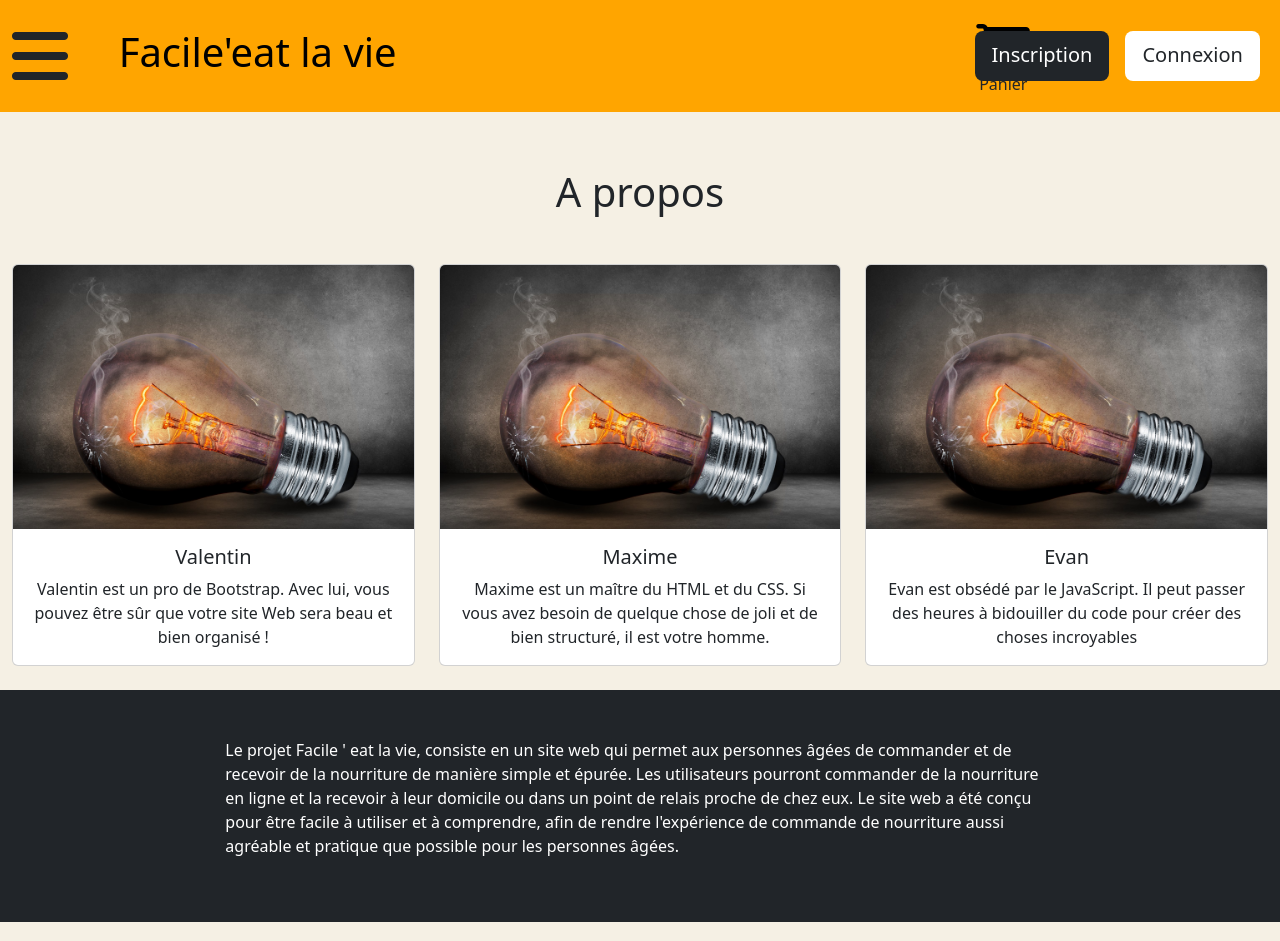
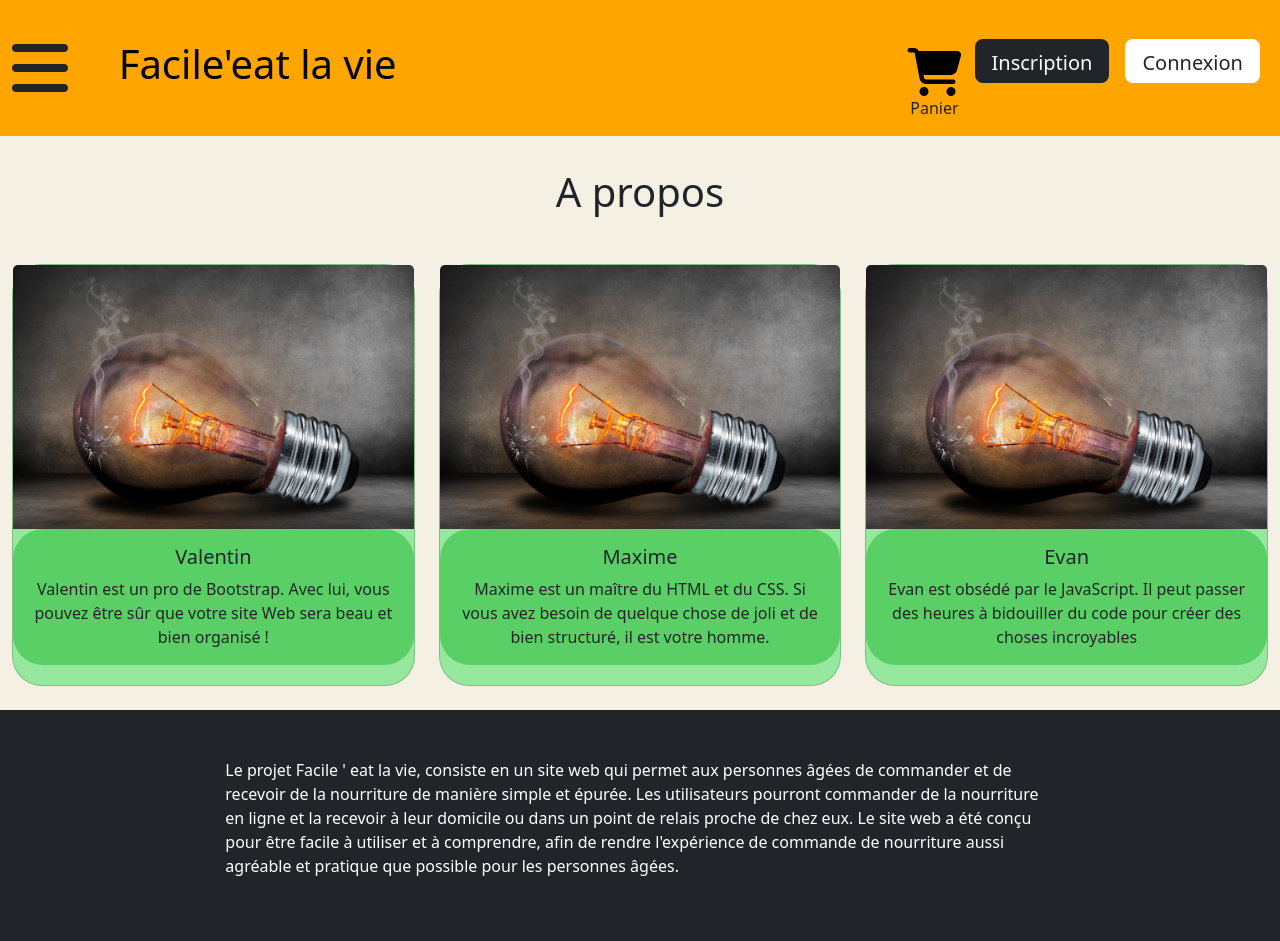
Before and after one commit to ValentinWall/ProjetfilRouge, a Symfony app: template templates/apropos.html.twig in a window 1280 px wide. Shown: the top 941 px of the page. Run offline with Twig, Linux system fonts and the light colour scheme; the template is opened without the code that fills it, so the values that code supplies are empty; some libraries are stand-ins or nearby versions.

Commit message:
cssbgdelamortquitue

```diff
--- a/public/css/style.css
+++ b/public/css/style.css
@@ -15,19 +15,39 @@ header{
 main{
     margin-top: 15vh;
 }
-.btnHeader{height: 45%;}
-#containerSvgHeader{margin-right: 5%;}
+.btnHeader{
+    height: 45%;
+    margin-right: 1%;
+    margin-left: 1%;
+}
+
+.logo{
+    margin-left: 1%;
+    margin-right: 1%;
+}
+
+.logouser{
+    margin-top: 3%;
+}
+
 
 .burger{
-    background-color: #FFE6C1;
-    height: 100%;
-    width: 20%;
+    background-color: orange;
+    width: 10%;
     position: fixed;
     z-index: 99;
-    top: 125px;
+    top: 10%;
     display: none;
 }
-.contentBurger{background-color: #FFE6C1;}
+
+.burger-item:hover{
+    color: white;
+    border-bottom: white solid 0.1rem;
+    -webkit-tap-highlight-color: transparent;
+    transform: translateZ(0);
+    -webkit-transition: all .1s ease;
+    transition: all .1s ease;
+}
 /************/
 
 /*style i, a */
@@ -70,6 +90,31 @@ i:hover{
 .cat3{background-color: #FF5166;}
 .cart3body{background-color: #F9ADAF;}
 .btnCart3{background-color: #FF5166;}
+
+
+.card{
+    border-radius: 30px;
+    background-color: #95E89E;
+}
+
+.category-name{
+    border-radius: 30px 30px 0px 0px;
+    margin-bottom: 5%;
+    background-color: #13DB3F;
+    padding-top: 5%;
+    padding-bottom: 5%;
+}
+
+.card-body {
+    background-color: #59cf65;
+    margin-bottom: 5%;
+    border-radius: 30px;
+}
+
+.img-product {
+    background-color: #13DB3F;
+    border-radius: 30px;
+}
 /**************/
 
 /*ConnexionController form*/
@@ -77,6 +122,10 @@ i:hover{
     background-color: #FFE6C1;
     width: 35%;
     border-radius: 20px;
+}
+
+.titre{
+    margin-top: 10%;
 }
 /*404*/
 
--- a/src/Entity/User.php
+++ b/src/Entity/User.php
@@ -78,7 +78,7 @@ class User implements UserInterface, PasswordAuthenticatedUserInterface
      */
     public function getUserIdentifier(): string
     {
-        return (string) $this->email;
+        return (string) $this->firstName; //email;
     }
 
     /**
--- a/templates/_header.html.twig
+++ b/templates/_header.html.twig
@@ -11,34 +11,55 @@
                 <a href="{{ path('/accueil') }}"><h1>Facile'eat la vie</h1></a>
             </div>
 
-            <div class="col  col-lg-5 d-flex justify-content-end " id="containerBtnHeader">
+            <div class="col  col-lg-5 d-flex justify-content-end" id="containerBtnHeader">
+                <div class="text-center d-flex flex-row justify-content-center pt-4 logo">
                     <div class="text-center d-flex flex-column justify-content-center pt-4" id="containerSvgHeader">
                         <a href="{{ path('/panier') }}"><i class="fas fa-shopping-cart fa-3x"></i></a>
                         <p>Panier</p>
                     </div>
-                <div class="col  col-lg-5 d-flex justify-content-end align-items-center text-center">
+                </div>
+
+                    {% if is_granted('ROLE_SUPER_ADMIN') %}
+                    <div class="text-center d-flex flex-row justify-content-center pt-4 logo">
+                        <div class="text-center d-flex flex-column justify-content-center pt-4" id="containerSvgHeader">
+                            <a href="{{ path('admin') }}"><i class="fa fa-wrench fa-3x"></i></a>
+                            <p>Administration</p>
+                        </div>
+                    </div>
+                    {% endif %}
+
+
                     {% if app.user is null %}
+                    <div class="text-center d-flex flex-row justify-content-center pt-4 logouser">
                         <a href="{{ path('app_register')}}" class="btn btn-lg bg-dark text-white mx-2 btnHeader">Inscription</a>
                         <a href="{{ path('app_login') }}" class="btn btn-lg  bg-white text-dark mx-2 btnHeader">Connexion</a>
+                    </div>
+
+
                     {% else %}
-                    <div class="mb-3">
-                        Vous êtes connecté en tant que {{ app.user.userIdentifier }}.
-                        <hr>
-                        <a href="{{ path('app_logout') }}" class="btn bg-danger text-white btnHeader"><i class="bi bi-bandaid-fill"> Déconnexion </i></a>
+                        {# Vous êtes connecté en tant que {{ app.user.userIdentifier }}. #}
+                        <div class="text-center d-flex flex-column justify-content-center pt-4">
+                            <div class="text-center d-flex flex-column justify-content-center pt-4" id="containerSvgHeader">
+                            <i class="fa fa-user-circle fa-3x"></i>
+                            <p>{{ app.user.userIdentifier }}</p>
+                            </div>
+                        </div>
+
+                        <div class="text-center d-flex flex-column justify-content-center pt-4 logo">
+                            <div class="text-center d-flex flex-column justify-content-center pt-4" id="containerSvgHeader">
+                            <a href="{{ path('app_logout') }}"><i class="fa fa-window-close fa-3x"></i></a>
+                            <p>Déconnexion</p>
+                            </div>
                         </div>
                     {% endif %}
                 </div>
+
+
+
+
             </div>
         </div>
-        {% if is_granted('ROLE_SUPER_ADMIN') %}
-        <div class="row">
-            <div class="col-1">
-            <a title="Admin" class="btn btn-light btn-outline-dark"
-                href="{{ path('admin') }}">
-                <i class="bi bi-bandaid-fill"></i>
-            </a>
-        </div>
-        {% endif %}
+
     </nav>
 </header>
 
@@ -46,7 +67,7 @@
     <div class="container">
         <div class="row orange">
             <div class="col ">
-                <h1 class="ml-3">Menu</h1>
+                <h1 class="ml-2">Menu</h1>
             </div>
             <div class="col d-flex justify-content-end">
                 <i class="fas fa-times fa-3x"></i>
@@ -54,12 +75,12 @@
         </div>
         <div class="container mt-5">
             <div class="row flex-column align-items-end">
-                <a class="orange h4 mt-3" href="{{ path('/apropos') }}">A propos</a>
-                <a class="orange h4 mt-3" href="{{ path('/accueil') }}">Accueil</a>
-                <a class="orange h4 mt-3" href="{{ path('/connexion') }}">Connexion</a>
-                <a class="orange h4 mt-3" href="{{ path('/livraison') }}">Livraison</a>
-                <a class="orange h4 mt-3" href="{{ path('contact') }}">Messagerie</a>
-                <a class="orange h4 mt-3" href="{{ path('/panier') }}">Panier</a>
+                <a class="h4 mt-3 text-center burger-item" href="{{ path('/accueil') }}">Accueil</a>
+                <a class="h4 mt-3 text-center burger-item" href="{{ path('/connexion') }}">Connexion</a>
+                <a class="h4 mt-3 text-center burger-item" href="{{ path('/livraison') }}">Livraison</a>
+                <a class="h4 mt-3 text-center burger-item" href="{{ path('contact') }}">Messagerie</a>
+                <a class="h4 mt-3 text-center burger-item" href="{{ path('/panier') }}">Panier</a>
+                <a class="h4 mt-3 text-center burger-item" href="{{ path('/apropos') }}">À propos</a>
             </div>
         </div>
     </div>
--- a/templates/security/login.html.twig
+++ b/templates/security/login.html.twig
@@ -9,7 +9,7 @@
     <div class="container">
 
         <div class="row my-5">
-            <div class="col-12 text-center">
+            <div class="col-12 text-center titre">
                 <h1>Connexion</h1>
             </div>
         </div>
--- a/templates/security/register.html.twig
+++ b/templates/security/register.html.twig
@@ -10,7 +10,7 @@
 
 
         <div class="row my-5 pt-5">
-            <div class="col-12 text-center">
+            <div class="col-12 text-center titre">
                 <h1>Inscription</h1>
             </div>
         </div>
```
Also changed, not shown: templates/accueil.html.twig (+11 -8 lines), public/img/product/1675005217-1.png (added), public/img/product/1675005240-1.png (added), public/img/product/1675005263-1.png (added), public/img/product/1675005728-1.png (added). Lines whose indentation alone changed are shown as unchanged.
